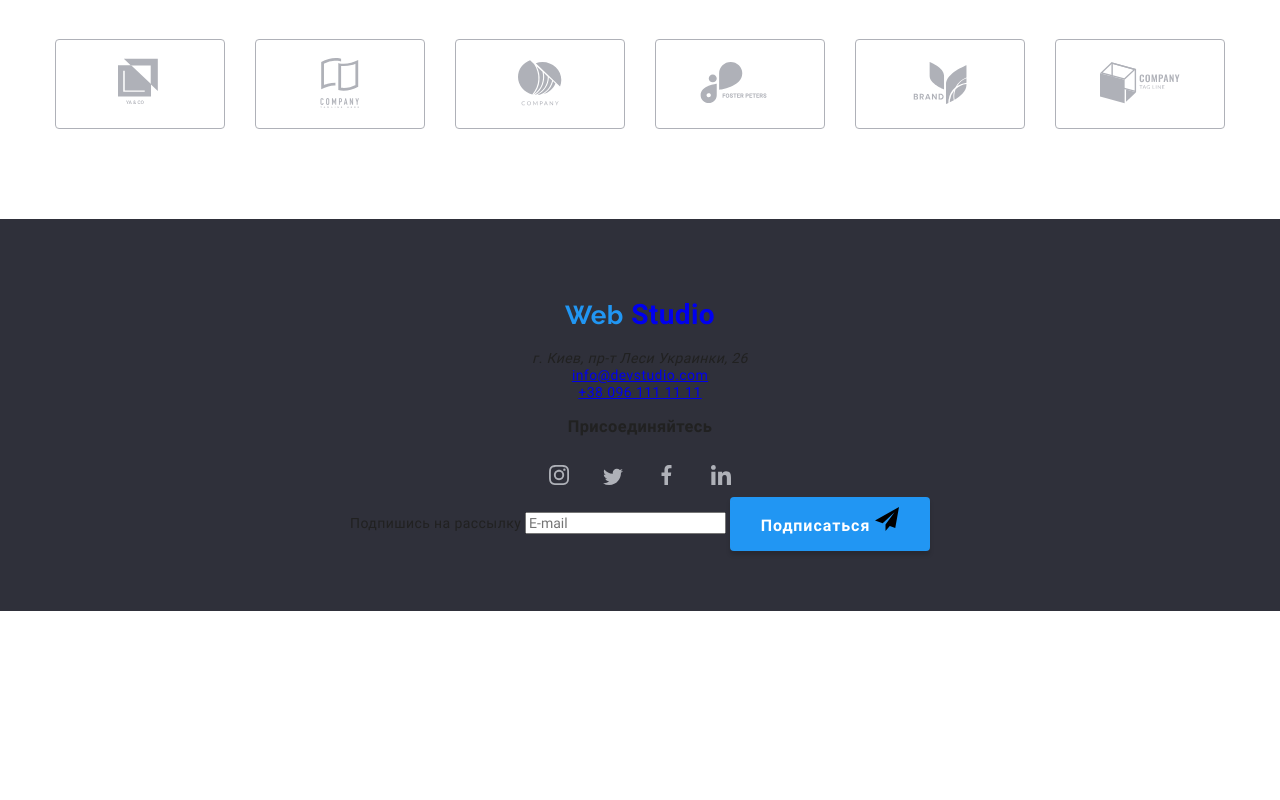
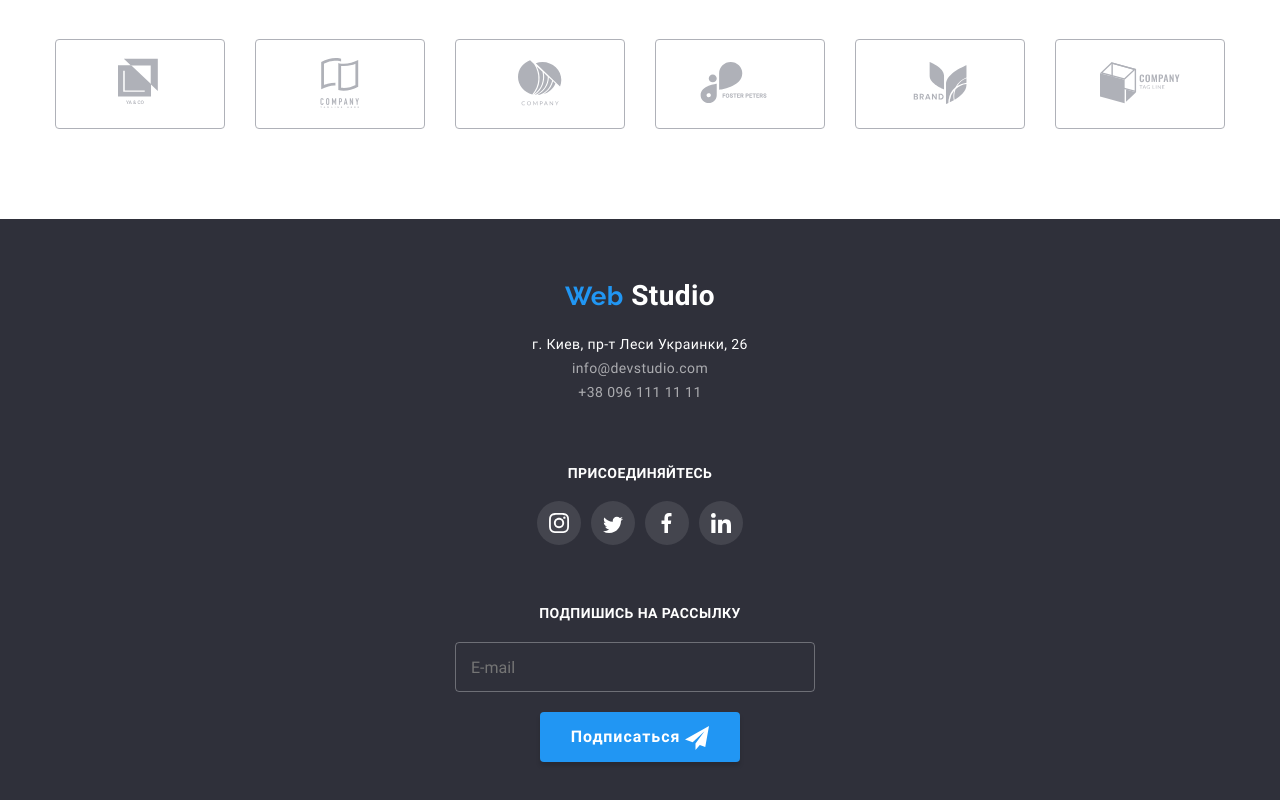
Before and after one commit to Aleksander-Kovalenko/goit-markup-hw-08, a plain HTML site: page index.html in a window 1280 px wide. Shown: the part 1934-2734 px from the top of the page. Before the commit the page ends 2545 px from the top, so only its background shows below. Drawn offline with Linux system fonts and the light colour scheme.

Commit message:
Mobilee first

```diff
--- a/index.html
+++ b/index.html
@@ -569,22 +569,28 @@
               Studio
             </h1>
           </a>
-          <address>
-            <span class="address">г. Киев, пр-т Леси Украинки, 26</span>
+          <address class="address">
+            <span>г. Киев, пр-т Леси Украинки, 26</span>
             <br />
-          </address>
-          <div class="list">
             <a class="address contact" href="mailto:info@devstudio.com">
               info@devstudio.com <br />
             </a>
             <a class="address contact" href="tel:+380961111111">
               +38 096 111 11 11
             </a>
+          </address>
+          <div class="list">
+            <!-- <a class="address contact" href="mailto:info@devstudio.com">
+              info@devstudio.com <br />
+            </a>
+            <a class="address contact" href="tel:+380961111111">
+              +38 096 111 11 11
+            </a> -->
           </div>
         </div>
 
         <div class="footer-content">
-          <h3 class="footer-subtitle">Присоединяйтесь</h3>
+          <h3 class="footer-label">Присоединяйтесь</h3>
           <ul class="content-box social-list list">
             <li class="social-item">
               <a
--- a/sass/Mobile/footer/_addess.scss
+++ b/sass/Mobile/footer/_addess.scss
@@ -1,4 +1,6 @@
 .address {
+  margin-top: 20px;
+  margin-bottom: 60px;
   color: $white;
 
   line-height: 1.71;
@@ -6,7 +8,7 @@
   text-decoration: none;
 
   &.contact {
-    margin-top: 10px;
+    margin-bottom: 8px;
     color: rgba(255, 255, 255, 0.6);
   }
 }
--- /dev/null
+++ b/sass/Mobile/footer/_button.scss
@@ -0,0 +1,15 @@
+.button {
+  display: block;
+  margin-right: auto;
+  margin-left: auto;
+  margin-top: 20px;
+
+  .icon {
+    vertical-align: middle;
+    transition: fill $time-anim;
+    fill: #ffffff;
+  }
+  &:hover .icon {
+    fill: $button-bg-color;
+  }
+}
--- /dev/null
+++ b/sass/Mobile/footer/_footer-content.scss
@@ -0,0 +1,38 @@
+.footer-content {
+  &:not(:last-child) {
+    margin-bottom: 60px;
+  }
+  .footer-icon {
+    fill: $white;
+    background-color: rgba(255, 255, 255, 0.1);
+  }
+
+  .footer-label {
+    display: block;
+    margin-top: 0px;
+    margin-bottom: 20px;
+
+    @include font(700, 14px, inherit, inherit);
+    font-style: normal;
+    text-transform: uppercase;
+  }
+}
+
+.footer-form {
+  width: 100%;
+
+  .input-post {
+    margin-right: 10px;
+    width: 360px;
+    height: 50px;
+    padding: 15px;
+
+    border: 1px solid rgba(255, 255, 255, 0.3);
+    box-sizing: border-box;
+    background-color: inherit;
+    border-radius: 4px;
+
+    font-size: 16px;
+    color: rgba(255, 255, 255, 0.6);
+  }
+}
--- a/sass/Mobile/footer/_footer.scss
+++ b/sass/Mobile/footer/_footer.scss
@@ -2,6 +2,12 @@
   padding-top: 60px;
   padding-bottom: 60px;
   text-align: center;
+  color: #ffffff;
 
   background-color: #2f303a;
+
+  .footer-title {
+    @include list;
+    color: #ffffff;
+  }
 }
--- a/sass/Mobile/mobile.scss
+++ b/sass/Mobile/mobile.scss
@@ -22,3 +22,6 @@
 @import './base/social.list';
 @import './customers/customer';
 @import './footer/footer';
+@import './footer/footer-content';
+@import './footer/addess';
+@import './footer/button';
```
Also changed, not shown: css/mobile.css, css/mobile.min.css, 2 other files.
